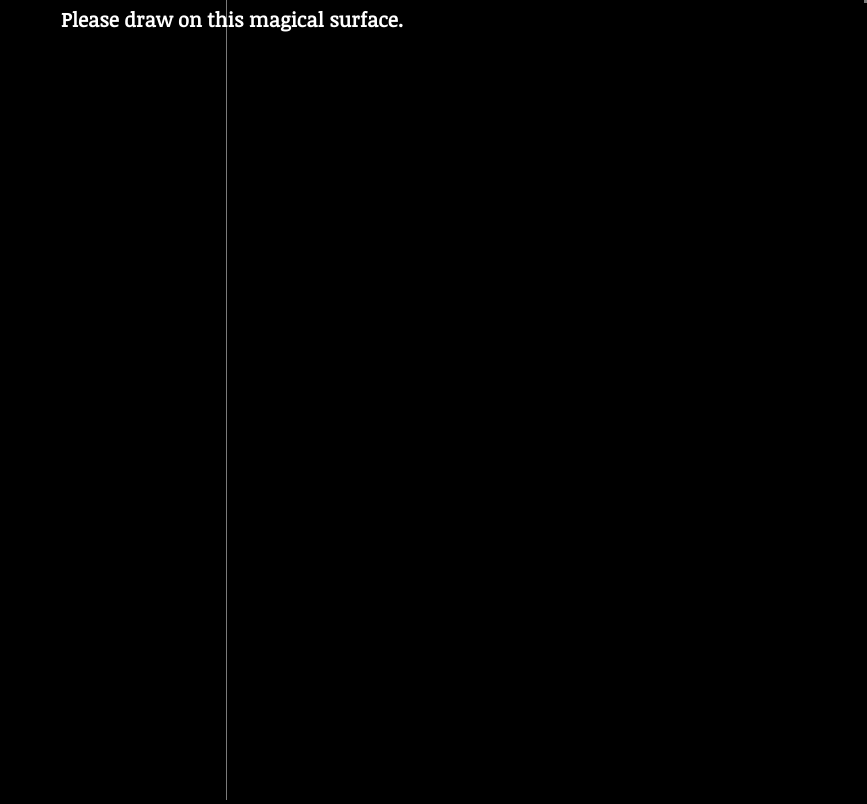
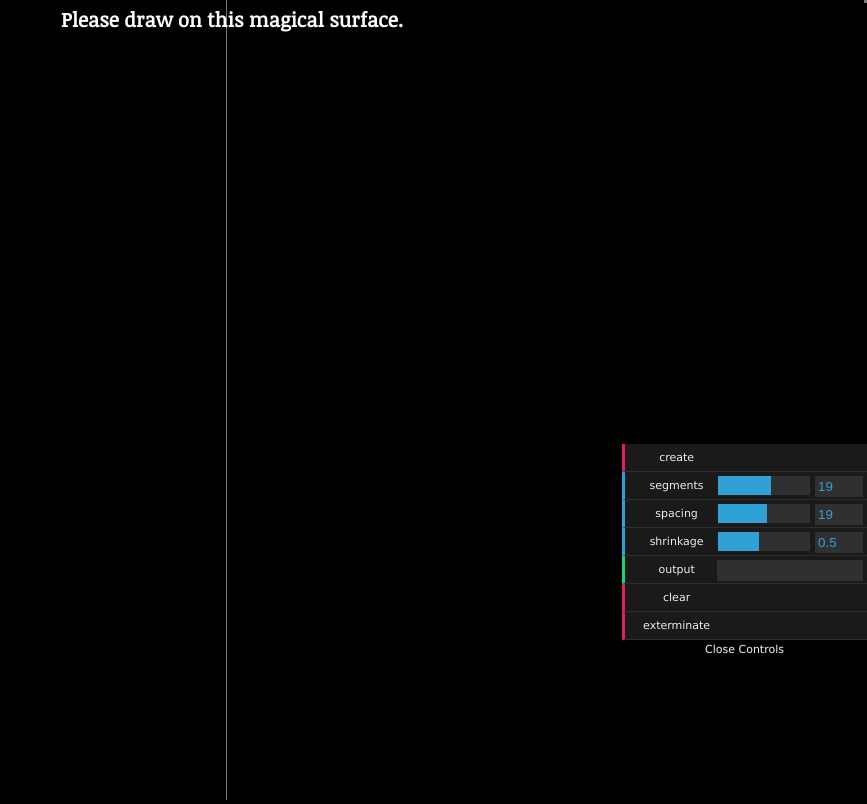
Before and after one commit to mflux/metamorph, a plain HTML site: page index.html in a window 1280 px wide. Shown: the whole page, without its empty margins (413-1280 px from the left). Drawn offline with Linux system fonts and the light colour scheme.

Commit message:
fixing dat gui link

```diff
--- a/index.html
+++ b/index.html
@@ -57,7 +57,7 @@
         	Please draw on this magical surface.
 		</div>
 
-		<script type="text/javascript" src="js/dat-gui/build/dat.gui.js"></script>
+		<script type="text/javascript" src="js/dat.gui.min.js"></script>
 		<script src="js/Three.js"></script>
 		<script src='js/THREEx.WindowResize.js'></script>
 		<script src="js/RequestAnimationFrame.js"></script>
```
